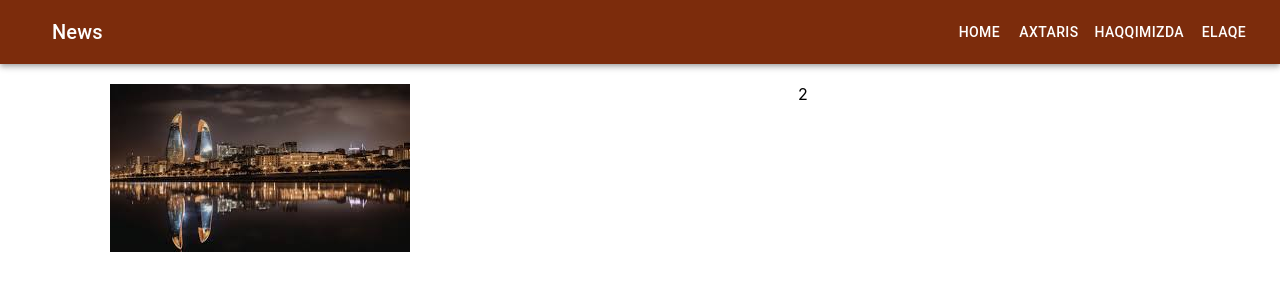
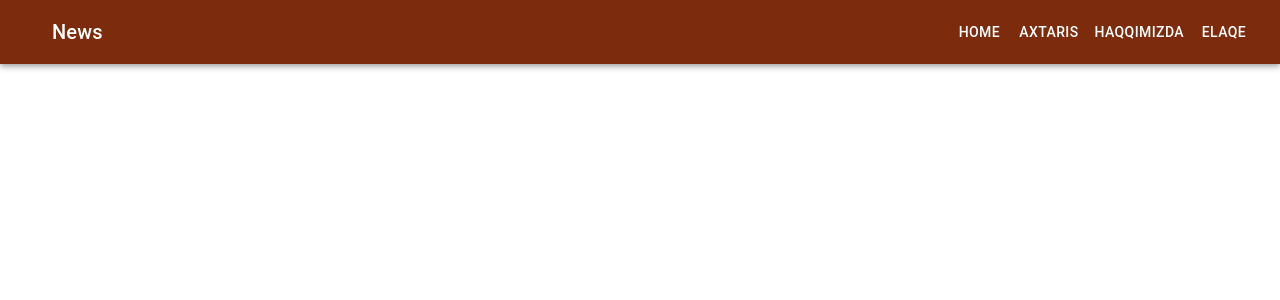
Before and after one commit to ShahmirzeMIT/Construction, a React (Create React App) app: page / in a window 1280 px wide. Shown: the top 300 px of the page. Built offline with nearby package versions, Linux system fonts and the light colour scheme.

Commit message:
work on redux

```diff
--- a/package.json
+++ b/package.json
@@ -6,15 +6,18 @@
     "@emotion/react": "^11.11.1",
     "@emotion/styled": "^11.11.0",
     "@mui/material": "^5.14.0",
+    "@reduxjs/toolkit": "^1.9.5",
     "@testing-library/jest-dom": "^5.16.5",
     "@testing-library/react": "^13.4.0",
     "@testing-library/user-event": "^13.5.0",
     "animate.css": "^4.1.1",
+    "axios": "^1.4.0",
     "react": "^18.2.0",
     "react-awesome-reveal": "^4.2.5",
     "react-bootstrap": "^2.8.0",
     "react-dom": "^18.2.0",
     "react-icons": "^4.10.1",
+    "react-redux": "^8.1.1",
     "react-router-dom": "^6.14.1",
     "react-scripts": "5.0.1",
     "web-vitals": "^2.1.4"
--- a/src/App.js
+++ b/src/App.js
@@ -1,7 +1,9 @@
 import Routing from "./Route";
 
 
+
 function App() {
+
   return (
     <>
       <Routing/>
--- a/src/Pages/home.jsx
+++ b/src/Pages/home.jsx
@@ -1,14 +1,43 @@
 
 import { Fade } from "react-awesome-reveal";
 import PageConatiner from "../Route/pageContainer";
-import { Box, Grid } from "@mui/material";
+import { Box, Button, CardContent, Grid, Paper, Stack, Typography } from "@mui/material";
 import styles from "../index.css";
+import { useEffect, useReducer } from "react";
+import axios from "axios";
 
 function Home(){
 	return(
 		<PageConatiner>
 			<Box  sx={{ height: "91vh"}}>
-				<Fade  damping={2} className="backInLeft" >
+			{/* <Stack
+						direction={{ xs: 'column',  sm: 'row' }}
+
+						flexWrap={"wrap"}
+						justifyContent={'center'}
+						>
+					{
+						data.map((item,i)=>
+<							CardContent sx={{width:200,height:200,textAlign:"center",boxShadow:"1px 5px 5px black",margin:"12px"}} >
+							<Typography variant="h5" component="div">
+								{item.name}
+							</Typography>
+							<Typography color="text.secondary">
+								Gender:{item.gender}
+							</Typography>
+							<Typography variant="body2" >
+								Height:{item.height}
+							<br />
+								Mass: {item.mass}
+							</Typography>
+							<Button onClick={()=>{
+								dispatch({type:"Remove Data",payload:i})
+							}}>X</Button>
+						</CardContent>
+						)
+					}
+					</Stack> */}
+				{/* <Fade  damping={2} className="backInLeft" >
 							<Grid container rowSpacing={1} columnSpacing={{ xs: 1, sm: 2, md: 3 }} sx={{textAlign:"center",paddingTop:"20px" , }} >
 							<Grid item xs={12} sm={5}>
 								<div>
@@ -19,7 +48,7 @@ function Home(){
 								2
 							</Grid>
 						</Grid>
-				</Fade>
+				</Fade> */}
 			</Box>
 
 		</PageConatiner>
--- a/src/Route/pageContainer.jsx
+++ b/src/Route/pageContainer.jsx
@@ -18,7 +18,6 @@ function PageConatiner({children}){
 		) {
 		  return;
 		}
-
 		setState({ ...state, [anchor]: open });
 	   };
 	const list = (anchor) => (
@@ -32,10 +31,12 @@ function PageConatiner({children}){
 		    {menu.map((text, index) => (
 			 <ListItem key={text} disablePadding>
 			   <ListItemButton>
-				index==0 ?
+				{
+				index ===0 ?
 			  	 <Link href={"/"} underline="none" className="c-white"><ListItemText primary={text} /></Link>
 				:
 				<Link href={"/"+text} underline="none" className="c-white"><ListItemText primary={text}/></Link>
+				}
 			   </ListItemButton>
 			 </ListItem>
 		    ))}
--- a/src/index.js
+++ b/src/index.js
@@ -6,8 +6,9 @@ import { BrowserRouter } from 'react-router-dom';
 
 const root = ReactDOM.createRoot(document.getElementById('root'));
 root.render(
-  <BrowserRouter>
+    <BrowserRouter>
     <App/>
   </BrowserRouter>
 
+
 );
```
Also changed, not shown: 1 other file (tests, documents, lock files or other folders).
